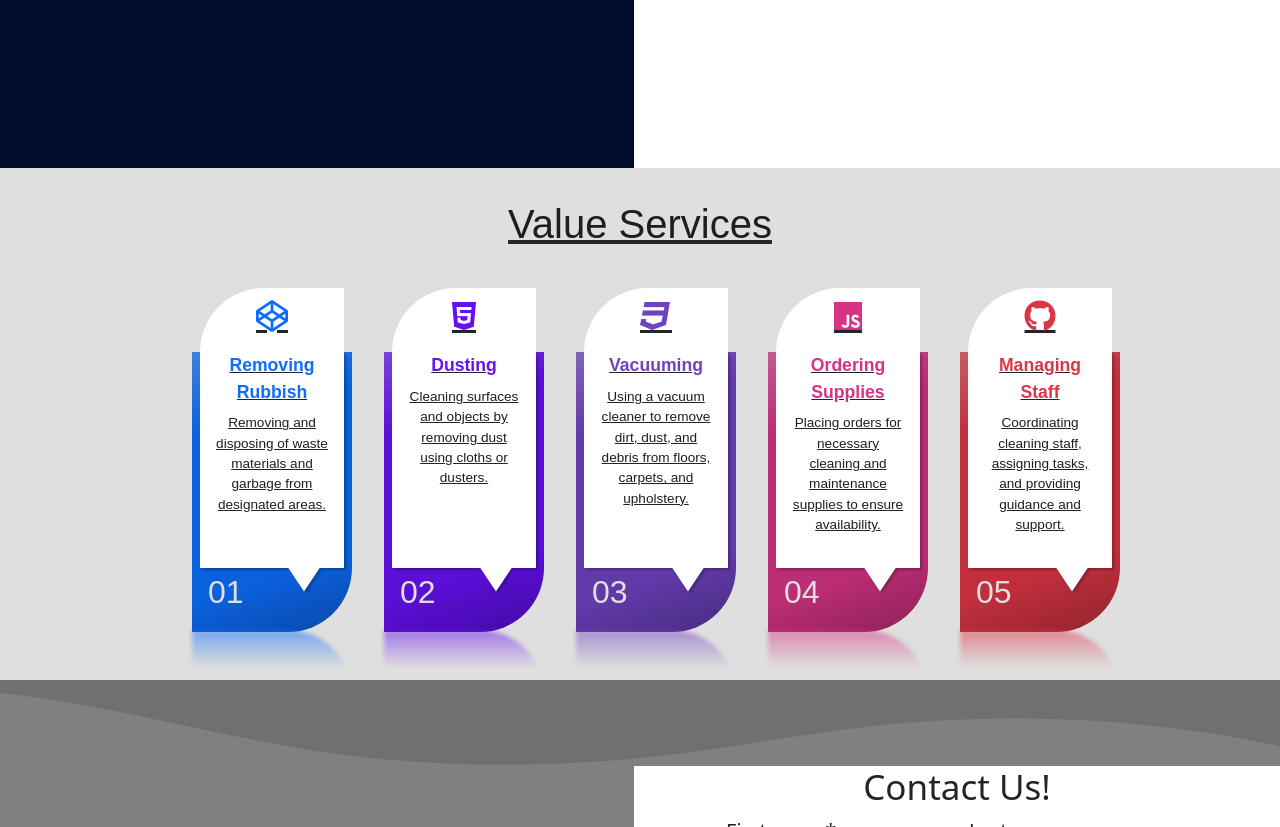
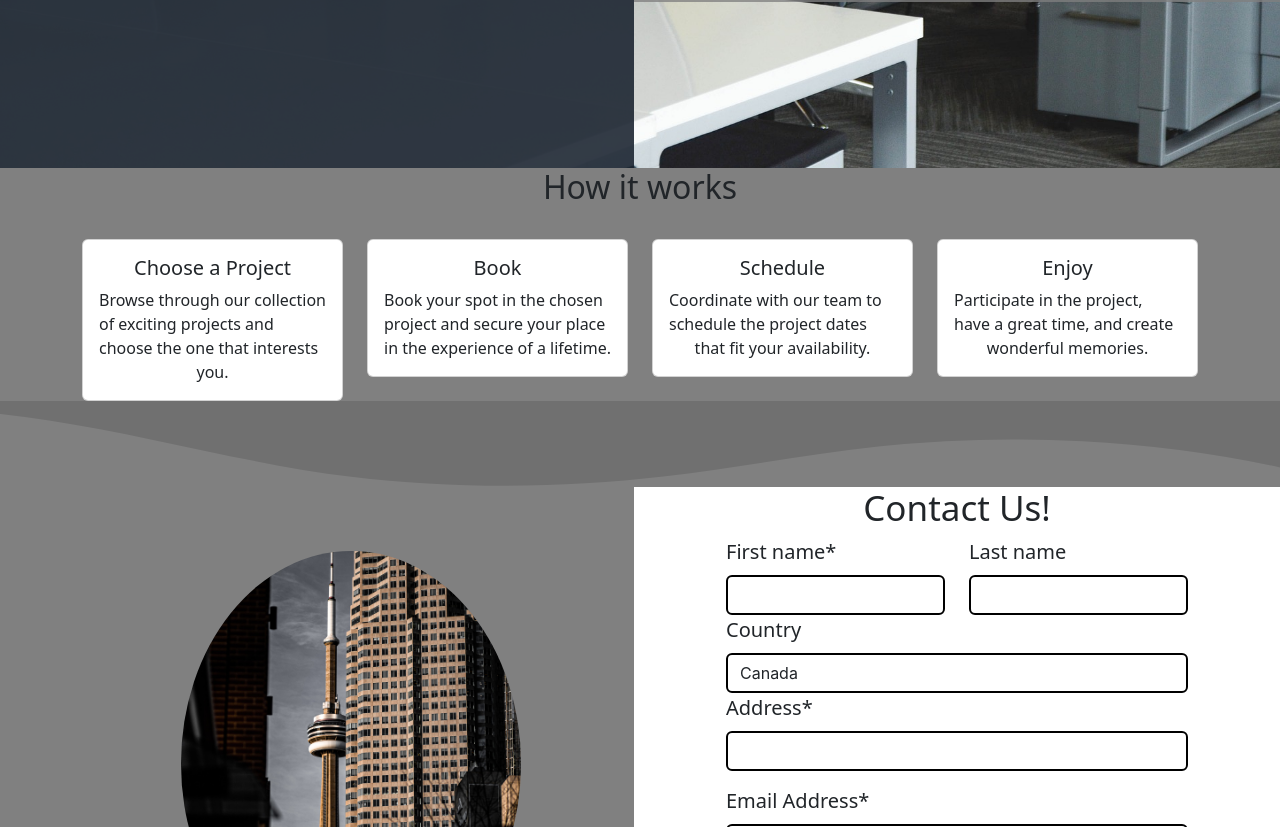
Before and after one commit to JoseArias31/yaco-cleaning, a React (Create React App) app: page / in a window 1280 px wide. Shown: the part 1973-2800 px from the top of the page. Built offline with nearby package versions, Linux system fonts and the light colour scheme; a web font is replaced by a local one.

Commit message:
New updates for Yaco Cleaning.

```diff
--- a/src/Components/BeContacted.js
+++ b/src/Components/BeContacted.js
@@ -7,7 +7,7 @@ function BeContactedForm() {
     const { register } = useForm("");
 const [userName, setUserName] = useState("")
 const [number, setNumber] = useState("")
- const [formSelected, SetFormSelected] = useState("")
+
 
 const handleInputChangeNames = (event, setState) => {
   const inputValueRegexName = /^[A-Za-z\s\-']+$/;
@@ -29,14 +29,14 @@ const handleInputChangeNumbers = (event, setState) => {
 
 const handleSubmit = (event) => {
   event.preventDefault();
-    if( userName === "" || number === "" || formSelected !== house || formSelected !== office || formSelected !== post){
+    if( userName === "" || number === ""){
 alert("Please complete the full information before continuing")
       }else{
     alert("Thank you! An agent will contact you ASAP")
       }
 setUserName("")
 setNumber("")
-SetFormSelected("")
+
     }
   const house = "A"
   const office = "B"
@@ -46,7 +46,7 @@ SetFormSelected("")
      <div className="formContainer">
      <form onSubmit={handleSubmit}>
         <input value={userName} onChange={(event) => handleInputChangeNames(event, setUserName)} className="BorderForm"  placeholder="First name" />
-        <select onChange={(e) => SetFormSelected(e.target.value)}  className="BorderForm" {...register("category", { required: true })}>
+        <select   className="BorderForm" {...register("category", { required: true })}>
           <option value={""}>Choose Project...</option>
           <option value={house}>Houses</option>
           <option value={office}>Buildings-Offices</option>
--- a/src/Components/Projects.js
+++ b/src/Components/Projects.js
@@ -17,7 +17,7 @@ return(
           <div className="col-md-4 col-sm-6">
             <div className="card">
               <img
-                src="https://mdbcdn.b-cdn.net/img/new/standard/nature/181.webp"
+                src="https://www.vmcdn.ca/f/files/glaciermedia/import/lmp-all/1343904-life-maid-easy-image.jpg;w=960"
                 className="card-img-top"
                 alt="Waterfall"
               />
@@ -26,7 +26,7 @@ return(
                 <p className="card-text">
                 House cleaning encompasses comprehensive maintenance in residential spaces included basements and backyards.It involves tasks like dusting, vacuuming, mopping floors, cleaning windows, sanitizing surfaces, and organizing living areas. Beyond these, aiming to establish hygienic environment that ensures the well-being of residents.
                 </p>
-                <a href="#!" className="btn btn-primary">Projects</a>
+                <a href="#!" className="btn btn-primary">Book</a>
               </div>
             </div>
           </div>
@@ -34,7 +34,7 @@ return(
           <div className="col-md-4 col-sm-6">
             <div className="card">
               <img
-                src="https://mdbcdn.b-cdn.net/img/new/standard/nature/182.webp"
+                src="https://allegianceclean.com/wp-content/uploads/2020/09/clean-office.jpg.webp"
                 className="card-img-top"
                 alt="Sunset Over the Sea"
               />
@@ -43,7 +43,7 @@ return(
                 <p className="card-text">
                 Office cleaning maintains an organized workspace in commercial settings. It includes tidying desks, equipment, common areas, and break rooms. The scope extends to cleaning bathrooms, garbage removal, and thorough carpet vacuuming. This fosters a professional, inviting atmosphere and promotes a healthy work environment for all.
                 </p>
-                <a href="#!" className="btn btn-primary">Projects</a>
+                <a href="#!" className="btn btn-primary">Book</a>
               </div>
             </div>
           </div>
@@ -51,7 +51,7 @@ return(
           <div className="col-md-4 col-sm-6">
             <div className="card">
               <img
-                src="https://mdbcdn.b-cdn.net/img/new/standard/nature/183.webp"
+                src="https://zimickbrotherscleaning.com/wp-content/uploads/2021/06/construction.png"
                 className="card-img-top"
                 alt="Sunset over the Sea"
               />
@@ -60,7 +60,7 @@ return(
                 <p className="card-text">
                 Post-construction cleaning is the meticulous process of removing debris, dust, and residue left behind after construction or renovation projects. This specialized cleaning involves cleaning surfaces, windows, and fixtures, as well as removing construction materials. Post-construction cleaning restores the site to a safe and presentable condition for occupancy.
                 </p>
-                <a href="#!" className="btn btn-primary">Projects</a>
+                <a href="#!" className="btn btn-primary">Book</a>
               </div>
             </div>
           </div>
--- a/src/Components/Services.js
+++ b/src/Components/Services.js
@@ -8,40 +8,50 @@ function Services(){
 return (
 
 
-  <div id="services" className="containerServices">
+  <div className="howItWorksContainer">
 
 
+<div class="container mt-5">
+  <div class="row">
+    <div class="col-md-12">
+      <h2 class="text-center">How it works</h2>
+    </div>
+  </div>
 
-
-  <div className="body">
-  <h1 className="TextJanitor">Value Services</h1>
-<ol className="janitorBody">
-  <li className="liJanitor" style={{ '--accent-color': '#0D6EFD' }}>
-    <div className="icon"><i className="fa-brands fa-codepen"></i></div>
-    <div className="title">Removing Rubbish</div>
-    <div className="descr"><p>Removing and disposing of waste materials and garbage from designated areas.</p></div>
-  </li>
-  <li className="liJanitor" style={{ '--accent-color': '#6710F5' }}>
-    <div className="icon"><i className="fa-brands fa-html5"></i></div>
-    <div className="title">Dusting</div>
-    <div className="descr"><p>Cleaning surfaces and objects by removing dust using cloths or dusters.</p></div>
-  </li>
-  <li className="liJanitor" style={{ '--accent-color': '#6F42C1' }}>
-    <div className="icon"><i className="fa-brands fa-css3"></i></div>
-    <div className="title">Vacuuming</div>
-    <div className="descr"><p> Using a vacuum cleaner to remove dirt, dust, and debris from floors, carpets, and upholstery.</p></div>
-  </li>
-  <li className="liJanitor" style={{ '--accent-color': '#D63384' }}>
-    <div className="icon"><i className="fa-brands fa-js"></i></div>
-    <div className="title">Ordering Supplies</div>
-    <div className="descr"><p>Placing orders for necessary cleaning and maintenance supplies to ensure availability.</p></div>
-  </li>
-  <li className="liJanitor" style={{ '--accent-color': '#DC3545' }}>
-    <div className="icon"><i className="fa-brands fa-github"></i></div>
-    <div className="title">Managing Staff</div>
-    <div className="descr"><p>Coordinating cleaning staff, assigning tasks, and providing guidance and support.</p></div>
-  </li>
-</ol>
+  <div class="row mt-4">
+    <div class="col-md-3">
+      <div class="card">
+        <div class="card-body">
+          <h5 class="card-title">Choose a Project</h5>
+          <p class="card-text">Browse through our collection of exciting projects and choose the one that interests you.</p>
+        </div>
+      </div>
+    </div>
+    <div class="col-md-3">
+      <div class="card">
+        <div class="card-body">
+          <h5 class="card-title">Book</h5>
+          <p class="card-text">Book your spot in the chosen project and secure your place in the experience of a lifetime.</p>
+        </div>
+      </div>
+    </div>
+    <div class="col-md-3">
+      <div class="card">
+        <div class="card-body">
+          <h5 class="card-title">Schedule</h5>
+          <p class="card-text">Coordinate with our team to schedule the project dates that fit your availability.</p>
+        </div>
+      </div>
+    </div>
+    <div class="col-md-3">
+      <div class="card">
+        <div class="card-body">
+          <h5 class="card-title">Enjoy</h5>
+          <p class="card-text">Participate in the project, have a great time, and create wonderful memories.</p>
+        </div>
+      </div>
+    </div>
+  </div>
 </div>
 
 </div>
--- a/src/Styles/BeContacted.css
+++ b/src/Styles/BeContacted.css
@@ -17,6 +17,10 @@
     color: rgb(0, 0, 0);
     font-size: 25px;
     padding-bottom: 0px;
+    background: #808080c4;
+    /* width: 92%; */
+    padding: 11px;
+    margin: 0;
   }
 
   .form {
@@ -110,7 +114,10 @@
 
   .formContainer {
     text-align: -webkit-center;
-  }
+    background: #808080c4;
+    padding: 50px;
+}
+
 
   .BorderForm {
 
--- a/src/Styles/Services.css
+++ b/src/Styles/Services.css
@@ -112,161 +112,17 @@ color: white;
       }
 
 
+
   }
 
-  @import url("https://pro.fontawesome.com/releases/v6.0.0-beta1/css/all.css");
-@import url("https://fonts.googleapis.com/css2?family=Oxygen:wght@300;400;700&display=swap");
+  .howItWorksContainer{
 
+background: gray;
+margin: 0;
+padding: 0;
 
-
-
-.TextJanitor {
-  text-align: center;
-}
-
-ol {
-  width: min(60rem, 90%);
-  margin-inline: auto;
-
-  display: flex;
-  flex-wrap: wrap;
-  gap: 2rem;
-
-  list-style: none;
-  counter-reset: cardnr;
-  justify-content: center;
-}
-
-.liJanitor {
-  --frontColor: white;
-  --width: 10em;
-  --inlineP: 0.5rem;
-  --borderR: 4rem;
-  --arrowW: 2rem;
-  --arrowH: 1.5rem;
-
-  counter-increment: cardnr;
-  width: calc(var(--width) - var(--inlineP) * 2);
-  display: grid;
-  grid-template:
-    "icon" var(--borderR)
-    "title"
-    "descr" 1fr;
-  margin-inline: var(--inlineP);
-  margin-bottom: calc(var(--borderR));
-  position: relative;
-}
-li .icon,
-li .title,
-li .descr {
-  background: var(--frontColor);
-  padding-inline: 1rem;
-  padding-bottom: 1rem;
-}
-li .icon,
-li .title {
-  color: var(--accent-color);
-  text-align: center;
-  padding-bottom: 0.5rem;
-}
-
-li .title,
-li .descr {
-  filter: drop-shadow(0.125rem 0.125rem 0.075rem rgba(0, 0, 0, 0.25));
-}
-li .icon {
-  grid-area: icon;
-  font-size: 2rem;
-  display: grid;
-  place-items: center;
-  border-radius: var(--borderR) 0 0 0;
-  position: relative;
+  }
+  .container{
+  margin-top: 0!important;
 
 }
-
-li .title {
-  grid-area: title;
-  font-size: 1.1rem;
-  font-weight: bold;
-}
-
-li .descr {
-  grid-area: descr;
-  font-size: 0.85rem;
-  text-align: center;
-}
-li .descr::before {
-  content: "";
-  width: var(--arrowW);
-  height: var(--arrowH);
-  position: absolute;
-  right: 1.5rem;
-  top: 100%;
-  background: inherit;
-  clip-path: polygon(0 0, 100% 0, 50% 100%);
-  text-decoration: none;
-}
-
-.liJanitor::after {
-  content: counter(cardnr, decimal-leading-zero);
-  position: absolute;
-  z-index: -1;
-
-  left: calc(var(--inlineP) * -1);
-  right: calc(var(--inlineP) * -1);
-  top: var(--borderR);
-  bottom: calc(var(--borderR) * -1);
-
-  display: flex;
-  align-items: flex-end;
-  background: var(--accent-color);
-  background-image: linear-gradient(
-    160deg,
-    rgba(255, 255, 255, 0.25),
-    transparent 25% 75%,
-    rgba(0, 0, 0, 0.25)
-  );
-  border-radius: 0 0 var(--borderR) 0;
-
-  --pad: 1rem;
-  padding: var(--pad);
-  font-size: calc(var(--borderR) - var(--pad) * 2);
-  color: white;
-}
-.liJanitor::before {
-  content: "";
-  position: absolute;
-  height: var(--borderR);
-  top: calc(100% + var(--borderR) - 2px);
-  left: calc(var(--inlineP) * -1);
-  right: calc(var(--inlineP) * -1);
-  border-radius: 0 var(--borderR) 0 0;
-
-  background-image: linear-gradient(var(--accent-color), transparent 60%);
-  opacity: 0.5;
-  filter: blur(2px);
-}
-
-.body{
-  --color: rgba(30, 30, 30);
-  --bgColor: rgba(0, 0, 0, 0.125);
-
-
-  display: grid;
-  align-content: center;
-  gap: 2rem;
-  padding: 2rem;
-
-  font-family: "Oxygen", sans-serif;
-  color: var(--color);
-  background: var(--bgColor);
-}
-
-.row2{
-
-margin-right: 0;
-
-}
-.TextJanitor {
-  text-decoration: none !important;
-}
--- a/src/Styles/whatWeDo.css
+++ b/src/Styles/whatWeDo.css
@@ -17,6 +17,15 @@ background-color: #ac2bac;
     flex-direction: column;
     justify-content: space-between;
 }
+
+
+.WhatWeDoRight {
+
+    background: #808080c4;
+
+    height: 330px;
+}
+
 
 .CleaningImg {
     align-self: center;
@@ -56,10 +65,15 @@ height: 40px;
 background: #e9ecef;
 
 }
-
+.Colm1 {
+   background: rgb(25 33 46 / 88%)!important;
+}
 .WhatWeDoContainer{
 
     margin-right: 0;
+    background-image: url('../Images/Offices.jpg');
+    background-size: cover;
+
 }
 
 .WhatWeDoIcons{
```
